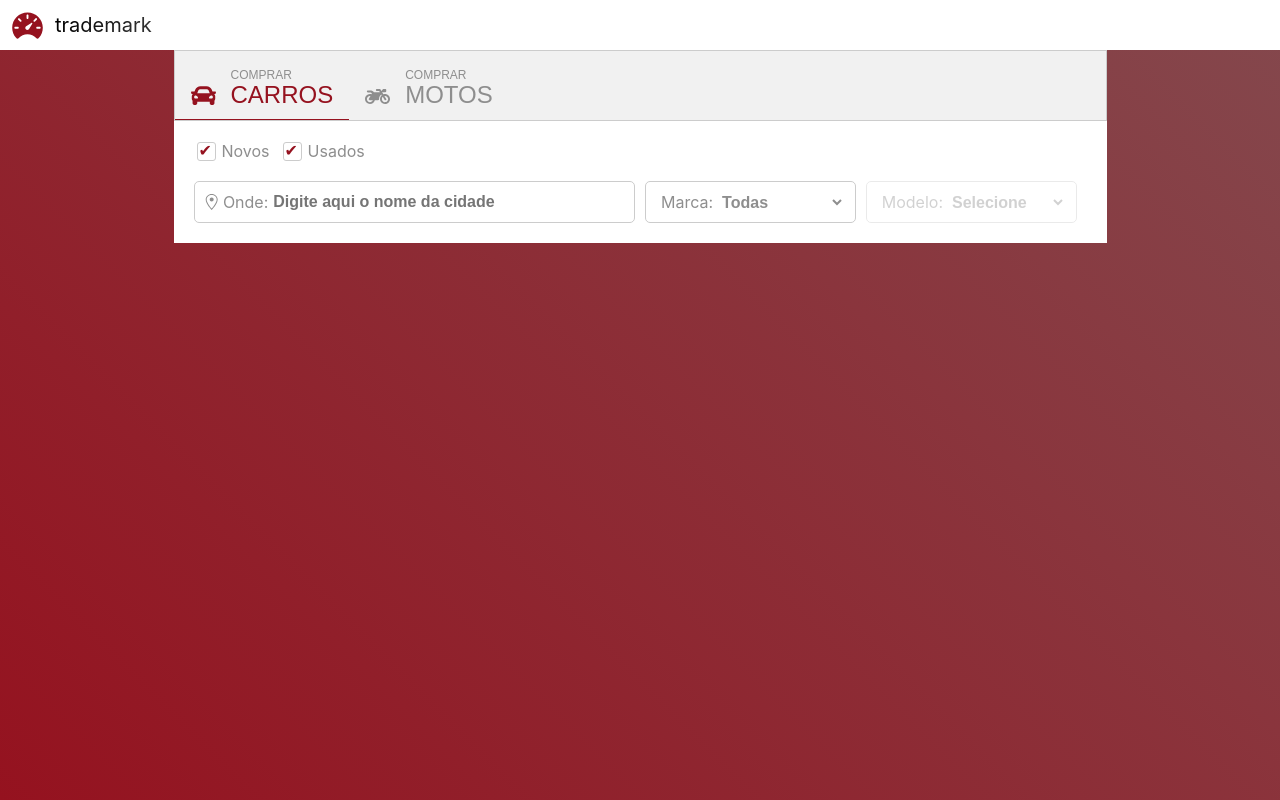
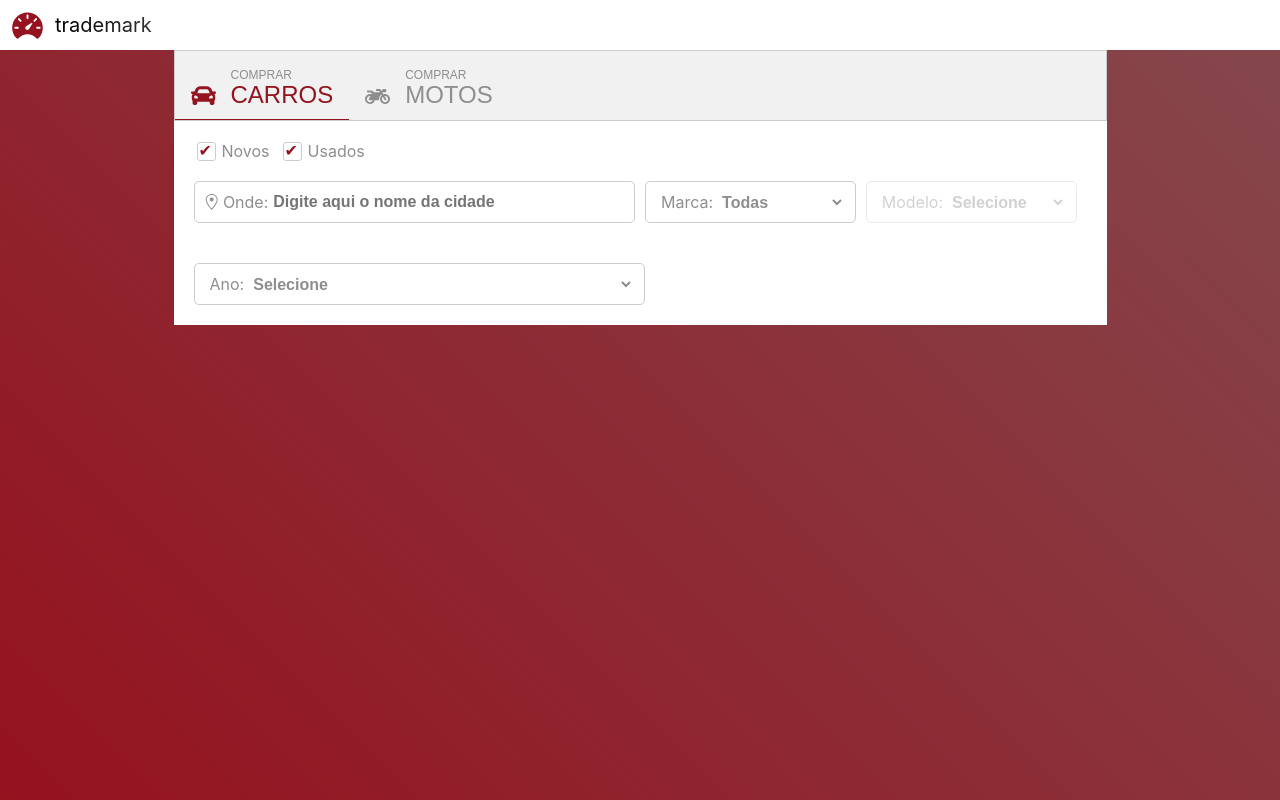
Before and after one commit to raphael-ferreira/responsive-form, a React (Vite) app: page /shop in a window 1280 px wide. Built offline with nearby package versions, Linux system fonts and the light colour scheme.

Commit message:
feat: added year field

```diff
--- a/src/pages/Shop/index.tsx
+++ b/src/pages/Shop/index.tsx
@@ -15,6 +15,10 @@ import {
 	Row,
 	Col,
 } from './styles'
+
+const YEARS = [
+	2010, 2011, 2012, 2013, 2014, 2015, 2016, 2017, 2018, 2019, 2020, 2021, 2022,
+]
 
 export const Shop: React.FC = () => {
 	const [active, setActive] = useState<string>('tabCars')
@@ -115,6 +119,20 @@ export const Shop: React.FC = () => {
 						/>
 					</Col>
 				</Row>
+
+				<Row>
+					<Col>
+						<Selectbox
+							prefix="Ano: "
+							value={make}
+							onChange={handleMakeChange}
+							suggest={YEARS.map((year) => ({
+								ID: String(year),
+								Name: String(year),
+							}))}
+						/>
+					</Col>
+				</Row>
 			</form>
 		</Container>
 	)
```
